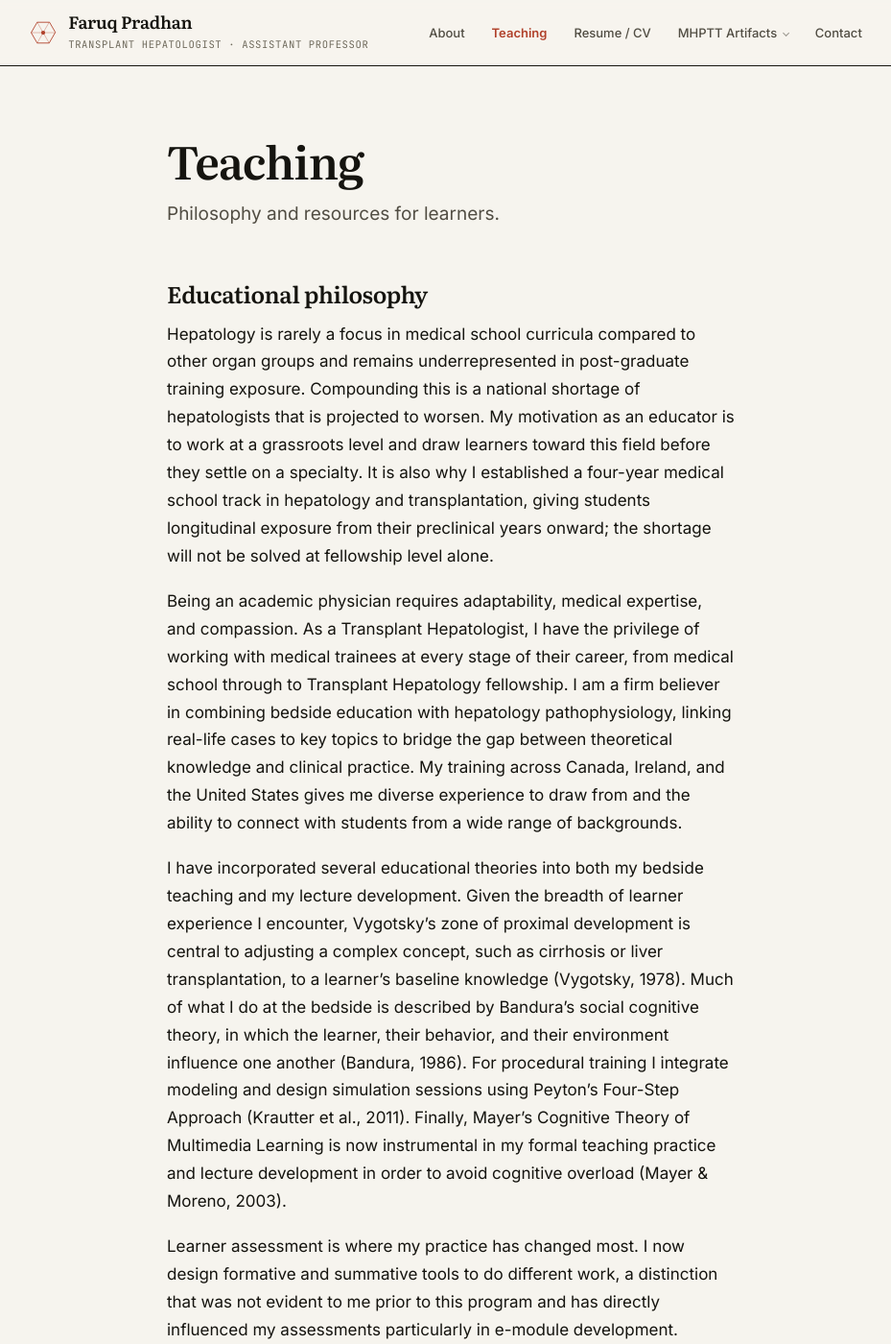
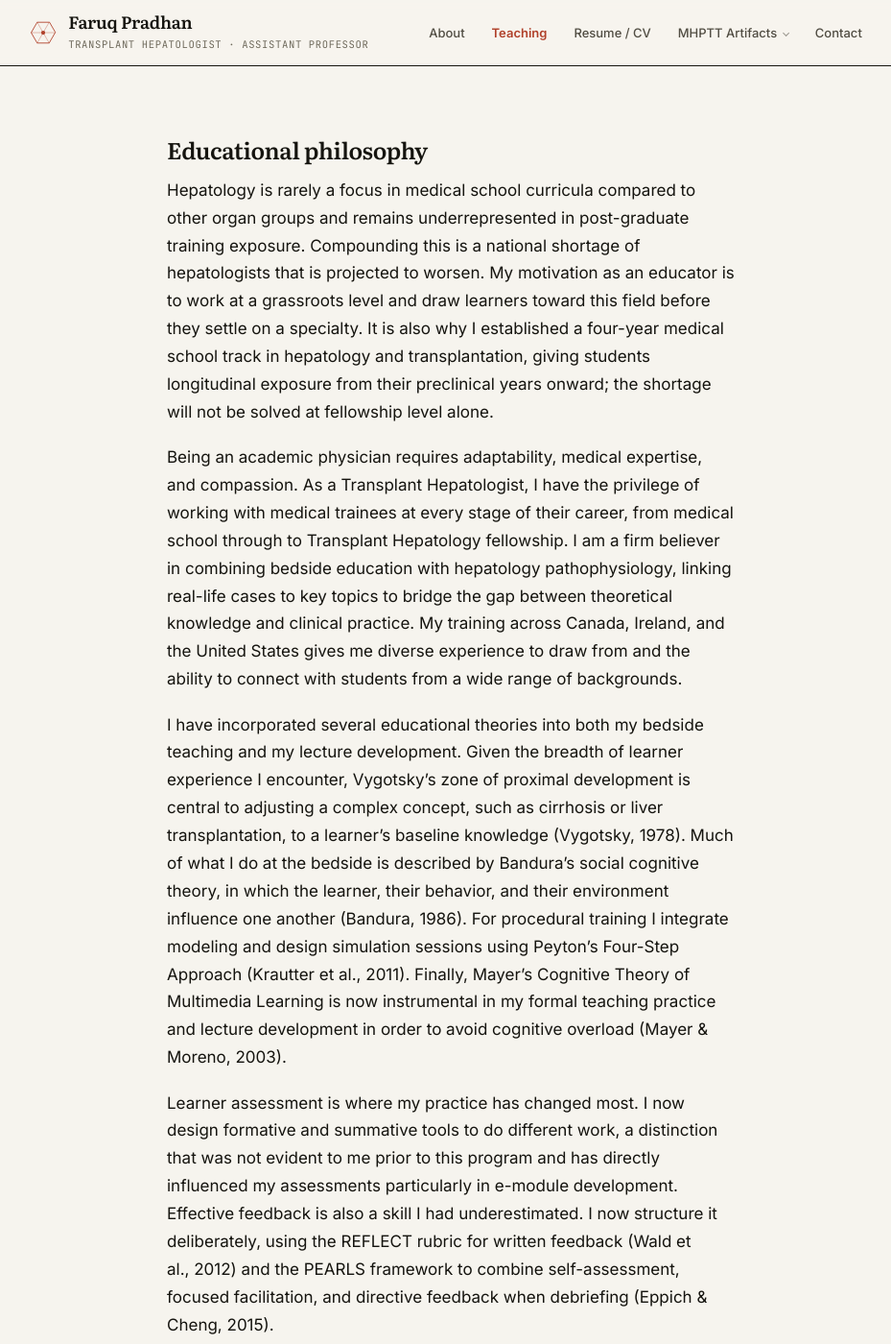
Before and after one commit to fpradhan/fpradhan.github.io, a Jekyll site: the page built from teaching.md, in a window 1280 px wide and 1400 px high. Shown: the whole window at 96% size, without its empty margins (170-1099 px from the left). Built offline with Jekyll 4.4.1, drawn with Linux system fonts in a browser that asks for light colours.

Commit message:
Drop the title block from the teaching page
"Teaching" and "Philosophy and resources for learners." said nothing the
nav and the first heading do not, so the page now opens on Educational
philosophy.

The h1 stays as screen-reader-only text rather than going entirely.
Without it the page would have had no level-one heading at all and its
outline would have started at h2, which the other two hide_title pages
avoid by supplying their own h1.

Removing the visible title left the first h2 carrying its full 3.25rem
top margin, so content began 124px below the site header against 72px
everywhere else. A rule for an h2 following only a screen-reader h1
brings it back into line.

Co-Authored-By: Claude Opus 5 <noreply@anthropic.com>
Claude-Session: https://claude.ai/code/session_01SajNJDGDkt5q5fCgsPRcNk

```diff
--- a/assets/css/style.css
+++ b/assets/css/style.css
@@ -299,6 +299,10 @@ main{flex:1 0 auto;padding:4.5rem 0 6rem}
 .prose h2{font-family:var(--display);font-weight:600;
   font-size:1.5rem;line-height:1.28;letter-spacing:-.015em;
   margin:3.25rem 0 .75rem;text-wrap:balance}
+/* A page that hides its title and opens straight on a section: the first h2
+   would otherwise carry its full 3.25rem top margin and sit lower than the
+   first line of every other page. Used on /teaching/. */
+.prose > .sr-only:first-child + h2{margin-top:0}
 .prose h3{font-size:var(--t-xs);font-weight:600;text-transform:uppercase;
   letter-spacing:.11em;color:var(--ink-faint);margin:2.25rem 0 .6rem}
 .prose h2 + h3{margin-top:1.5rem}
--- a/teaching.md
+++ b/teaching.md
@@ -1,9 +1,11 @@
 ---
 title: "Teaching"
 description: "Educational philosophy and resources for learners in hepatology and transplant medicine."
-subtitle: "Philosophy and resources for learners."
 permalink: /teaching/
+hide_title: true
 ---
+
+<h1 class="sr-only">Teaching</h1>
 
 ## Educational philosophy
 
```
